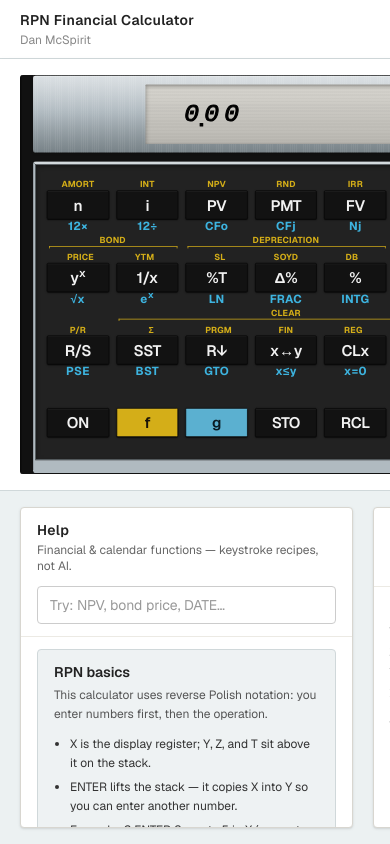
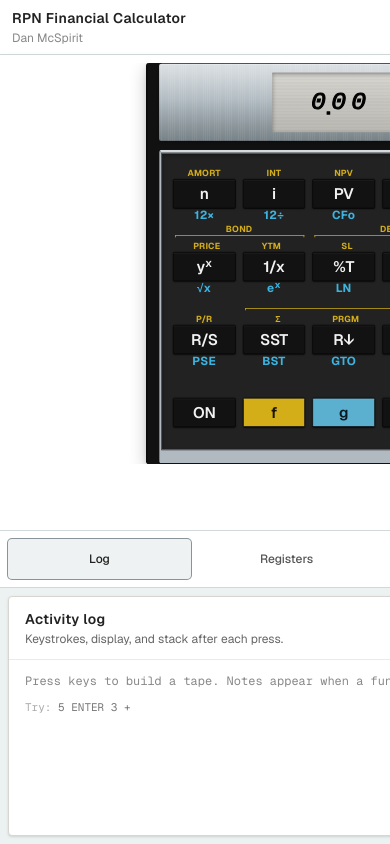
Before and after one commit to mcspiritdaniel/Retro-Calculator, a Next.js app: page / in a window 390 px wide. Built offline with nearby package versions, Linux system fonts and the light colour scheme; a web font is replaced by a local one.

Commit message:
Wire RCL 1–6 to statistics registers after Σ+ accumulation

```diff
--- /dev/null
+++ b/src/components/MobileReferenceTabs.tsx
@@ -0,0 +1,45 @@
+export type MobileReferenceTab = "log" | "registers" | "help" | "about";
+
+const TABS: { id: MobileReferenceTab; label: string }[] = [
+  { id: "log", label: "Log" },
+  { id: "registers", label: "Registers" },
+  { id: "help", label: "Help" },
+  { id: "about", label: "About" },
+];
+
+type MobileReferenceTabsProps = {
+  active: MobileReferenceTab;
+  onChange: (tab: MobileReferenceTab) => void;
+};
+
+export default function MobileReferenceTabs({
+  active,
+  onChange,
+}: MobileReferenceTabsProps) {
+  return (
+    <nav
+      aria-label="Reference panels"
+      className="flex shrink-0 gap-1 border-b border-[#d0d8da] bg-white px-2 py-2"
+    >
+      {TABS.map((tab) => {
+        const isActive = active === tab.id;
+
+        return (
+          <button
+            key={tab.id}
+            type="button"
+            aria-current={isActive ? "page" : undefined}
+            onClick={() => onChange(tab.id)}
+            className={`min-h-10 flex-1 rounded px-2 py-2 text-xs font-medium transition ${
+              isActive
+                ? "bg-[#eef2f3] text-[#222] ring-1 ring-[#88949a]"
+                : "text-[#555] hover:bg-[#f4f7f8]"
+            }`}
+          >
+            {tab.label}
+          </button>
+        );
+      })}
+    </nav>
+  );
+}
--- a/src/components/RetroCalculator.tsx
+++ b/src/components/RetroCalculator.tsx
@@ -11,7 +11,11 @@ import {
 import ActivityLog from "@/components/ActivityLog";
 import CalculatorFootnotes from "@/components/CalculatorFootnotes";
 import HelpPanel from "@/components/HelpPanel";
+import MobileReferenceTabs, {
+  type MobileReferenceTab,
+} from "@/components/MobileReferenceTabs";
 import RegistersPanel from "@/components/RegistersPanel";
+import { useLargeScreenLayout } from "@/hooks/use-large-screen-layout";
 import {
   buildKeyLabel,
   createActivityLogEntry,
@@ -917,6 +921,7 @@ function ScaledCalculatorShell({
         style={{
           width: CALC_DESIGN_WIDTH * scale,
           height: height || undefined,
+          marginInline: intrinsicWidth ? undefined : "auto",
         }}
       >
         <div
@@ -924,7 +929,7 @@ function ScaledCalculatorShell({
           style={{
             width: CALC_DESIGN_WIDTH,
             transform: `scale(${scale})`,
-            transformOrigin: "top left",
+            transformOrigin: intrinsicWidth ? "top left" : "top center",
           }}
         >
           {children}
@@ -943,6 +948,8 @@ export default function RetroCalculator() {
     engine.getSnapshot(),
   );
   const logIdRef = useRef(0);
+  const isLargeScreen = useLargeScreenLayout();
+  const [mobileTab, setMobileTab] = useState<MobileReferenceTab>("log");
 
   const syncUi = useCallback(() => {
     setLcdView(readLcdView(engine));
@@ -992,16 +999,34 @@ export default function RetroCalculator() {
 
   return (
     <div className="flex h-dvh w-full flex-col overflow-hidden">
-      <header className="shrink-0 border-b border-[#d0d8da] bg-white px-5 py-2.5 xl:px-8">
+      <header className="shrink-0 border-b border-[#d0d8da] bg-white px-3 py-2 lg:px-5 lg:py-2.5 xl:px-8">
         <h1 className="text-sm font-semibold tracking-wide text-[#222]">
           RPN Financial Calculator
         </h1>
         <p className="mt-0.5 text-xs text-[#888]">Dan McSpirit</p>
       </header>
-      <div className="grid min-h-0 flex-1 grid-rows-[11fr_9fr]">
-        <div className="flex min-h-0 gap-5 border-b border-[#d0d8da] bg-white px-5 py-4 shadow-[0_2px_8px_rgba(0,0,0,0.04)] xl:gap-6 xl:px-8">
-        <div className="flex h-full shrink-0 items-center overflow-hidden">
-          <ScaledCalculatorShell intrinsicWidth>
+      <div
+        className={`grid min-h-0 flex-1 ${
+          isLargeScreen
+            ? "grid-rows-[11fr_9fr]"
+            : "grid-rows-[minmax(0,13fr)_auto_minmax(0,7fr)]"
+        }`}
+      >
+        <div
+          className={`flex min-h-0 border-b border-[#d0d8da] bg-white shadow-[0_2px_8px_rgba(0,0,0,0.04)] ${
+            isLargeScreen
+              ? "gap-5 px-5 py-4 xl:gap-6 xl:px-8"
+              : "flex-col px-2 py-2"
+          }`}
+        >
+        <div
+          className={`flex min-h-0 overflow-hidden ${
+            isLargeScreen
+              ? "h-full shrink-0 items-center"
+              : "flex-1 items-center justify-center"
+          }`}
+        >
+          <ScaledCalculatorShell intrinsicWidth={isLargeScreen}>
             <div
               className="relative w-full rounded-sm px-4 pt-px pb-px shadow-[0_8px_24px_rgba(0,0,0,0.22),0_2px_6px_rgba(0,0,0,0.1)] sm:px-5"
               style={{
@@ -1550,6 +1575,7 @@ export default function RetroCalculator() {
             </div>
           </ScaledCalculatorShell>
         </div>
+        {isLargeScreen ? (
           <div className="flex min-h-0 min-w-0 flex-1 flex-col">
             <ActivityLog
               entries={logEntries}
@@ -1557,11 +1583,21 @@ export default function RetroCalculator() {
               onClear={clearLog}
             />
           </div>
-      </div>
-      <div
-        className="grid min-h-0 grid-cols-[minmax(300px,540px)_minmax(220px,280px)_minmax(300px,1fr)] gap-5 px-5 py-4 xl:gap-6 xl:px-8"
+        ) : null}
+      </div>
+      {!isLargeScreen ? (
+        <MobileReferenceTabs active={mobileTab} onChange={setMobileTab} />
+      ) : null}
+      <div
+        className={
+          isLargeScreen
+            ? "grid min-h-0 grid-cols-[minmax(300px,540px)_minmax(220px,280px)_minmax(300px,1fr)] gap-5 px-5 py-4 xl:gap-6 xl:px-8"
+            : "flex min-h-0 flex-col overflow-hidden px-2 py-2"
+        }
         style={{ background: "#ECF1F2" }}
       >
+        {isLargeScreen ? (
+          <>
             <div className="flex min-h-0 min-w-0 flex-col">
               <HelpPanel />
             </div>
@@ -1571,8 +1607,25 @@ export default function RetroCalculator() {
             <div className="flex min-h-0 min-w-0 flex-col">
               <CalculatorFootnotes />
             </div>
-      </div>
-      </div>
-    </div>
-  );
-}
+          </>
+        ) : (
+          <div className="flex min-h-0 flex-1 flex-col">
+            {mobileTab === "log" ? (
+              <ActivityLog
+                entries={logEntries}
+                decimalPlaces={engine.decimalPlaces}
+                onClear={clearLog}
+              />
+            ) : null}
+            {mobileTab === "registers" ? (
+              <RegistersPanel snapshot={engineSnapshot} />
+            ) : null}
+            {mobileTab === "help" ? <HelpPanel /> : null}
+            {mobileTab === "about" ? <CalculatorFootnotes /> : null}
+          </div>
+        )}
+      </div>
+      </div>
+    </div>
+  );
+}
--- /dev/null
+++ b/src/hooks/use-large-screen-layout.ts
@@ -0,0 +1,21 @@
+"use client";
+
+import { useLayoutEffect, useState } from "react";
+
+const LARGE_SCREEN_QUERY = "(min-width: 1024px)";
+
+/** True at Tailwind `lg` and above — desktop dashboard layout. */
+export function useLargeScreenLayout(): boolean {
+  const [isLargeScreen, setIsLargeScreen] = useState(true);
+
+  useLayoutEffect(() => {
+    const mediaQuery = window.matchMedia(LARGE_SCREEN_QUERY);
+    const update = () => setIsLargeScreen(mediaQuery.matches);
+
+    update();
+    mediaQuery.addEventListener("change", update);
+    return () => mediaQuery.removeEventListener("change", update);
+  }, []);
+
+  return isLargeScreen;
+}
```
Lines whose indentation alone changed are shown as unchanged.
